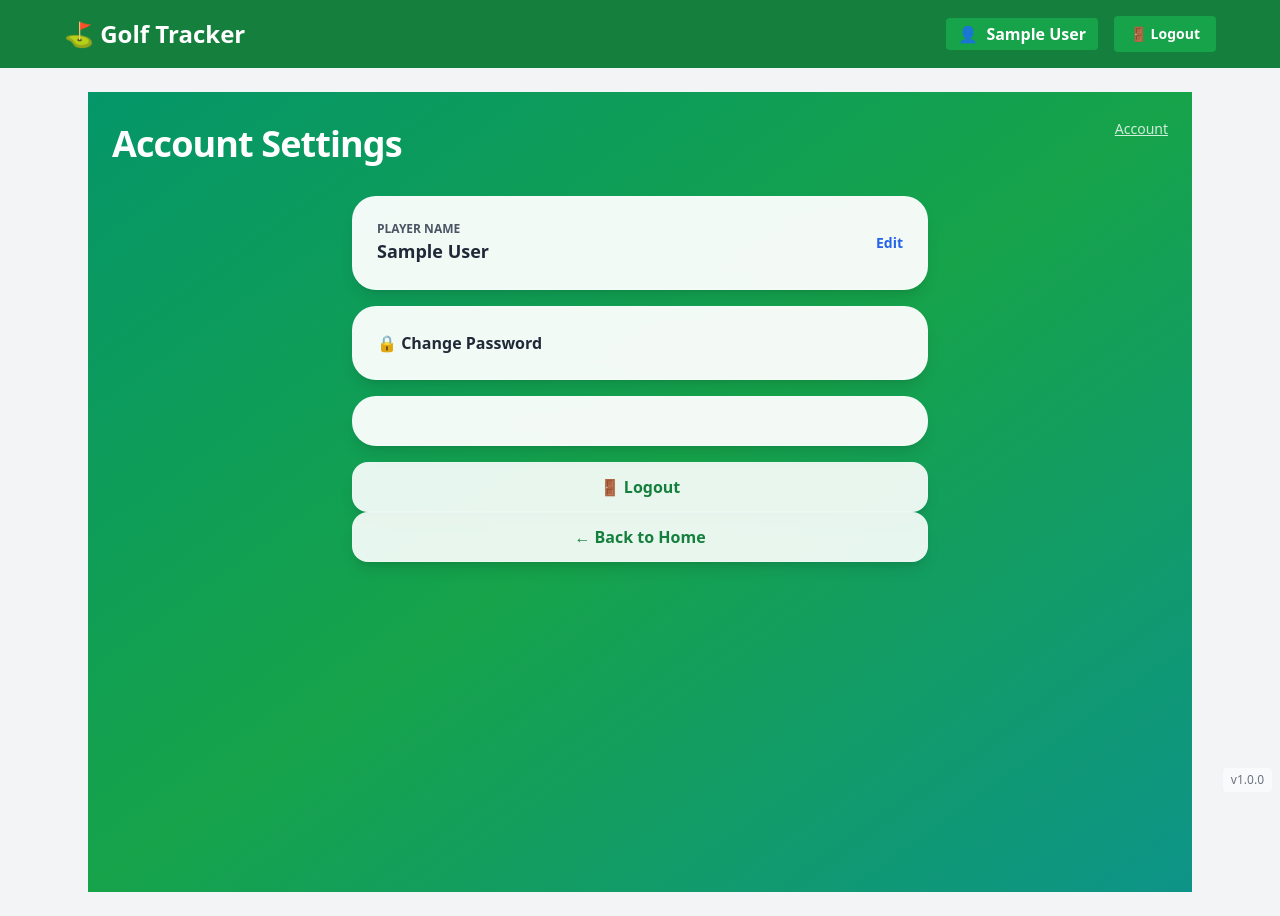
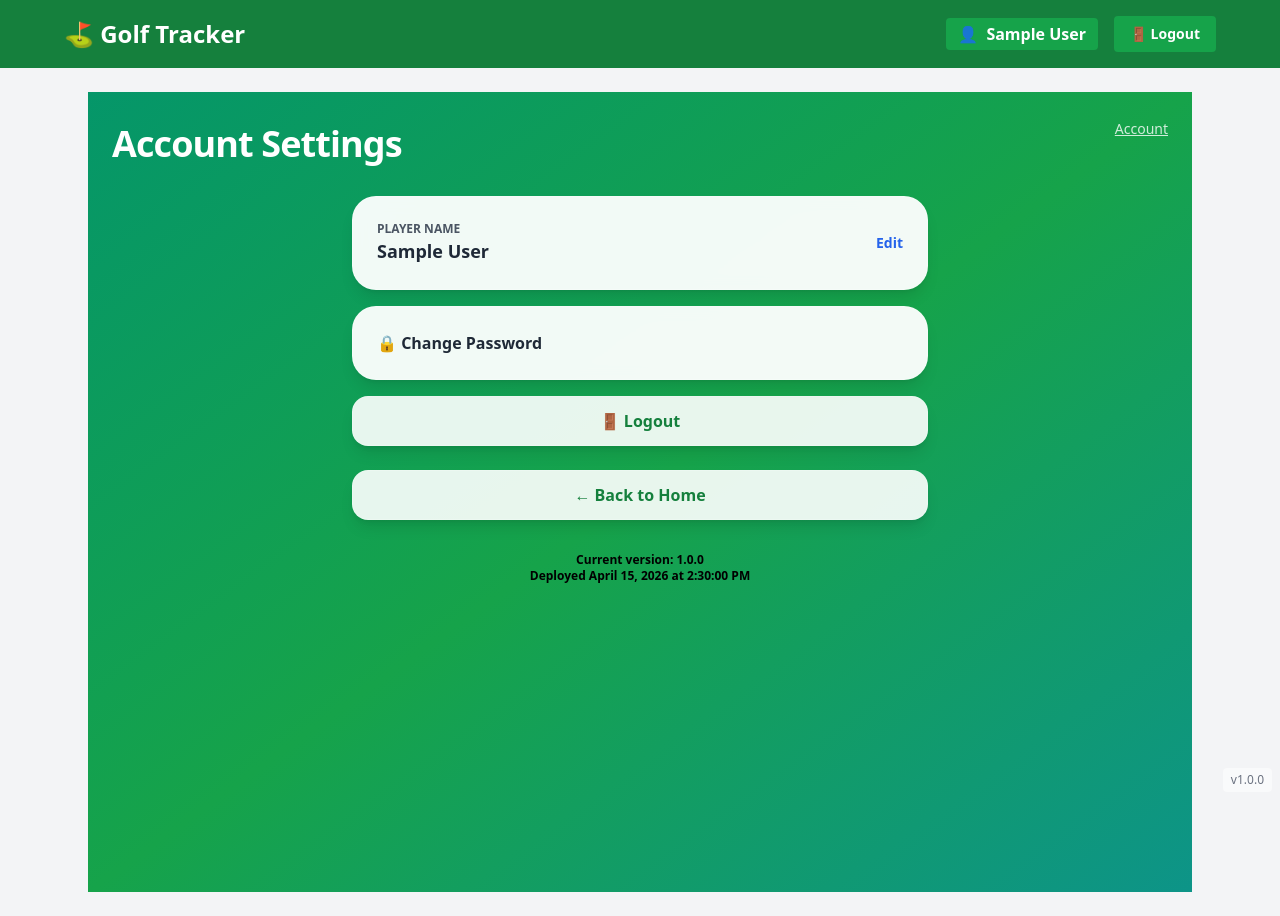
Before and after one commit to sdrindahl/Golf-Score, a Next.js app: page /settings in a window 1280 px wide. Built offline with nearby package versions, Linux system fonts and the light colour scheme; no server answers; the database is empty; sample sign-in values are in the browser's storage.

Commit message:
Add version info to settings page
- Display current app version and deploy date/time
- Format date as Month Date, Year
- Format time in 12-hour format
- Show info at bottom of settings page under Back to Home button

```diff
--- a/app/settings/page.tsx
+++ b/app/settings/page.tsx
@@ -26,6 +26,7 @@ export default function Settings() {
   const [loading, setLoading] = useState(true)
   const [editingName, setEditingName] = useState(false)
   const [showPasswordForm, setShowPasswordForm] = useState(false)
+  const [version, setVersion] = useState<{ version: string; buildDate: string; buildTime: string } | null>(null)
 
   useEffect(() => {
     const user = auth.getCurrentUser()
@@ -36,6 +37,12 @@ export default function Settings() {
     setCurrentUser(user)
     setNewName(user.name)
     setLoading(false)
+
+    // Fetch version info
+    fetch('/version.json', { cache: 'no-store' })
+      .then(res => res.json())
+      .then(data => setVersion(data))
+      .catch(err => console.error('Error loading version:', err))
   }, [router])
 
   const handleUpdateName = (e: React.FormEvent) => {
@@ -312,10 +319,6 @@ export default function Settings() {
           )}
         </div>
 
-        <div className="bg-white/95 backdrop-blur rounded-3xl p-6 shadow-lg border border-white/20">
-
-        </div>
-
         <button
           onClick={handleLogout}
           className="w-full bg-white/90 hover:bg-white text-green-700 font-semibold py-3 rounded-2xl shadow-lg hover:shadow-xl transition-all border border-white/20"
@@ -348,8 +351,16 @@ export default function Settings() {
         )}
 
         <Link href="/">
-          <button className="w-full bg-white/90 hover:bg-white text-green-700 font-semibold py-3 rounded-2xl shadow-lg hover:shadow-xl transition-all border border-white/20">← Back to Home</button>
+          <button className="w-full bg-white/90 hover:bg-white text-green-700 font-semibold py-3 rounded-2xl shadow-lg hover:shadow-xl transition-all border border-white/20 mt-6">← Back to Home</button>
         </Link>
+
+        {/* Version Info */}
+        {version && (
+          <div className="text-center text-xs text-black font-bold py-4">
+            <p>Current version: {version.version}</p>
+            <p>Deployed {new Date(version.buildDate).toLocaleDateString('en-US', { year: 'numeric', month: 'long', day: 'numeric' })} at {new Date(`2026-01-01T${version.buildTime}`).toLocaleTimeString('en-US', { hour: 'numeric', minute: '2-digit', second: '2-digit', hour12: true })}</p>
+          </div>
+        )}
       </div>
     </PageWrapper>
   )
--- a/public/version.json
+++ b/public/version.json
@@ -1,5 +1,6 @@
 {
   "version": "1.0.0",
   "buildDate": "2026-04-15",
+  "buildTime": "14:30:00",
   "description": "Golf Score Tracking App"
 }
```
